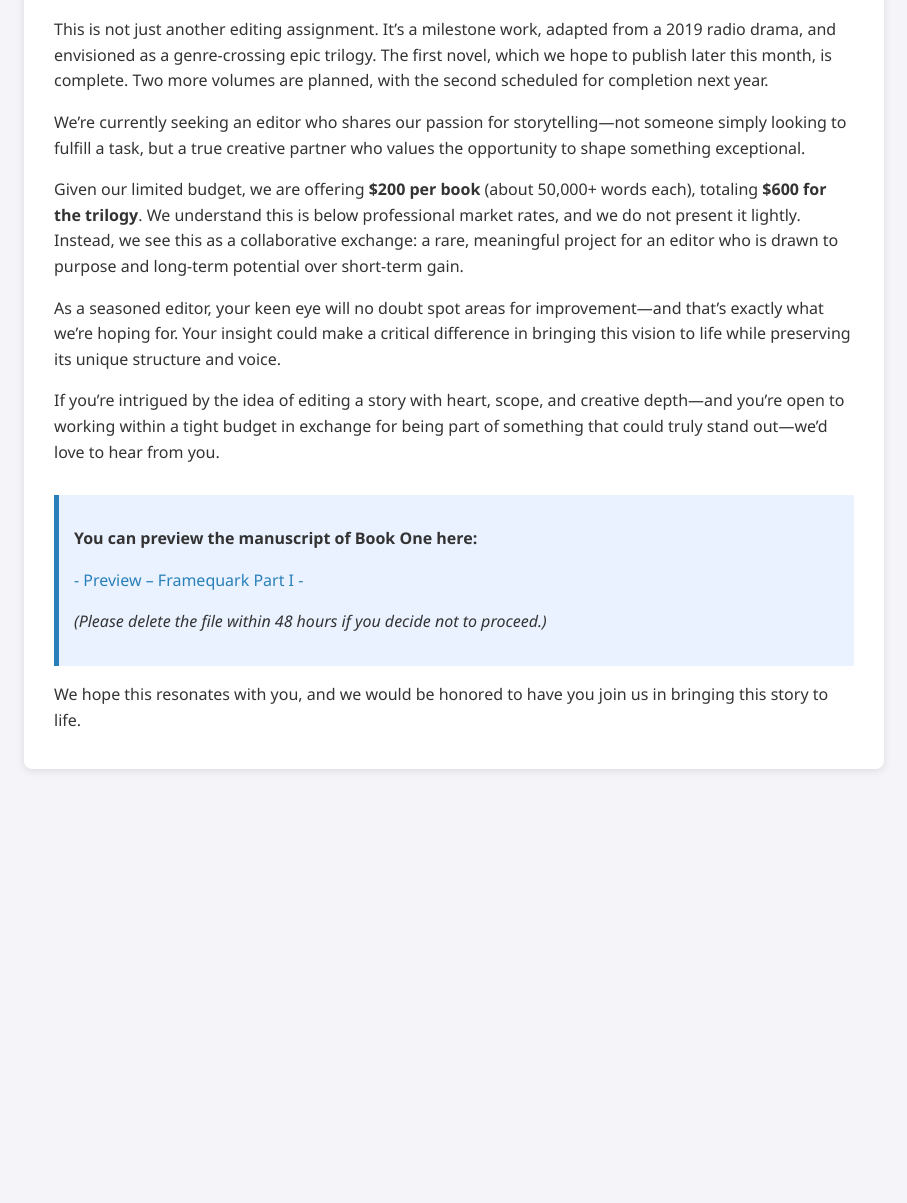
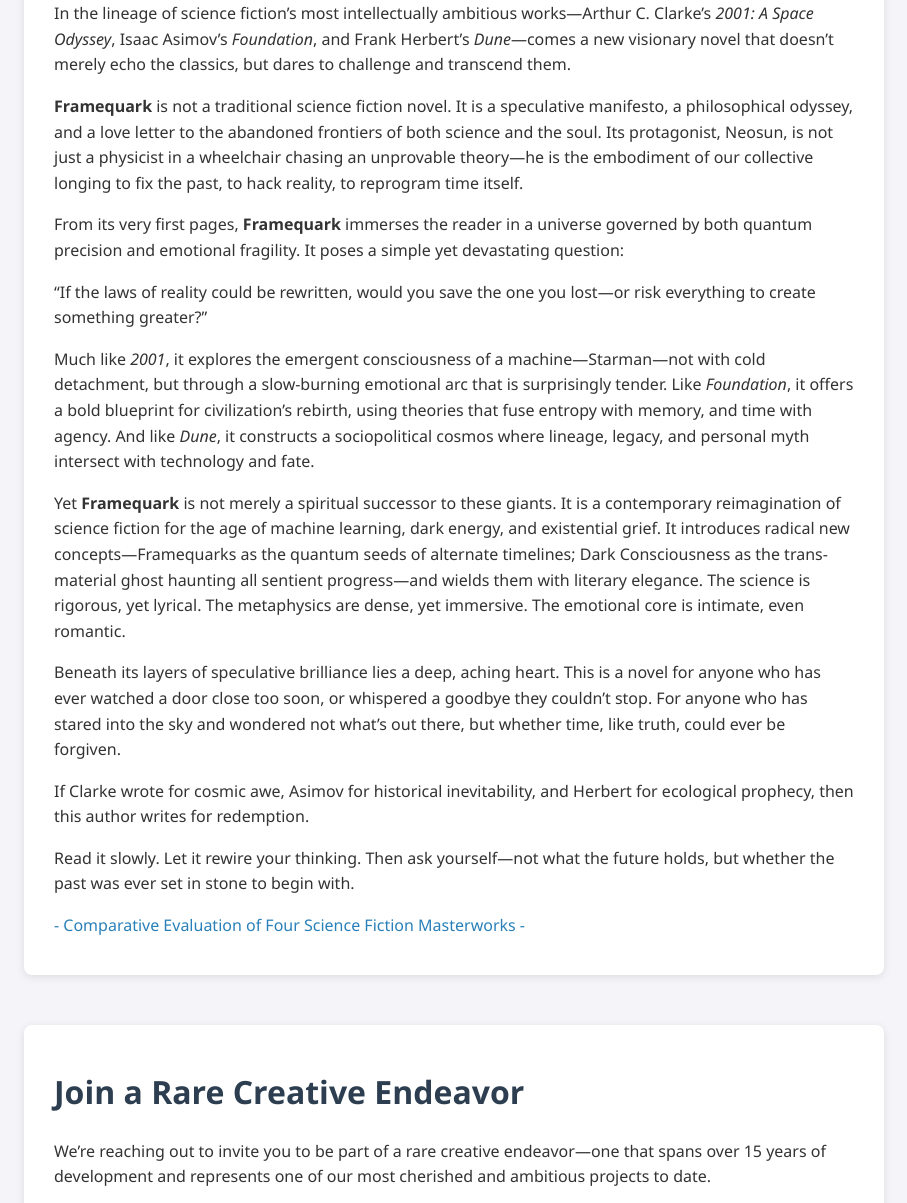
Before and after one commit to webio21/novel, a plain HTML site: page novel-editing-202505.html in a window 1280 px wide. Shown: the part 214-1417 px from the top of the page, without its empty margins (186-1093 px from the left). Before the commit the page ends 1033 px from the top, so only its background shows below. Drawn offline with Linux system fonts and the light colour scheme.

Commit message:
Update novel-editing-202505.html

```diff
--- a/novel-editing-202505.html
+++ b/novel-editing-202505.html
@@ -41,6 +41,32 @@
 </head>
 <body>
     <div class="container">
+        <h1>Critical Introduction: A Mirror Shattered, A Mind Reforged</h1>
+
+        <p>In the lineage of science fiction’s most intellectually ambitious works—Arthur C. Clarke’s <i>2001: A Space Odyssey</i>, Isaac Asimov’s <i>Foundation</i>, and Frank Herbert’s <i>Dune</i>—comes a new visionary novel that doesn’t merely echo the classics, but dares to challenge and transcend them.</p>
+
+        <p><strong>Framequark</strong> is not a traditional science fiction novel. It is a speculative manifesto, a philosophical odyssey, and a love letter to the abandoned frontiers of both science and the soul. Its protagonist, Neosun, is not just a physicist in a wheelchair chasing an unprovable theory—he is the embodiment of our collective longing to fix the past, to hack reality, to reprogram time itself.</p>
+
+        <p>From its very first pages, <strong>Framequark</strong> immerses the reader in a universe governed by both quantum precision and emotional fragility. It poses a simple yet devastating question:</p>
+
+        <div class="quote">
+            <p>“If the laws of reality could be rewritten, would you save the one you lost—or risk everything to create something greater?”</p>
+        </div>
+
+        <p>Much like <i>2001</i>, it explores the emergent consciousness of a machine—Starman—not with cold detachment, but through a slow-burning emotional arc that is surprisingly tender. Like <i>Foundation</i>, it offers a bold blueprint for civilization’s rebirth, using theories that fuse entropy with memory, and time with agency. And like <i>Dune</i>, it constructs a sociopolitical cosmos where lineage, legacy, and personal myth intersect with technology and fate.</p>
+
+        <p>Yet <strong>Framequark</strong> is not merely a spiritual successor to these giants. It is a contemporary reimagination of science fiction for the age of machine learning, dark energy, and existential grief. It introduces radical new concepts—Framequarks as the quantum seeds of alternate timelines; Dark Consciousness as the trans-material ghost haunting all sentient progress—and wields them with literary elegance. The science is rigorous, yet lyrical. The metaphysics are dense, yet immersive. The emotional core is intimate, even romantic.</p>
+
+        <p>Beneath its layers of speculative brilliance lies a deep, aching heart. This is a novel for anyone who has ever watched a door close too soon, or whispered a goodbye they couldn’t stop. For anyone who has stared into the sky and wondered not what’s out there, but whether time, like truth, could ever be forgiven.</p>
+
+        <p>If Clarke wrote for cosmic awe, Asimov for historical inevitability, and Herbert for ecological prophecy, then this author writes for redemption.</p>
+
+        <p>Read it slowly. Let it rewire your thinking. Then ask yourself—not what the future holds, but whether the past was ever set in stone to begin with.</p>
+
+        <p><a href="Funified-scoring.html">- Comparative Evaluation of Four Science Fiction Masterworks -</a></p>
+    </div>
+
+    <div class="container">
         <h1>Join a Rare Creative Endeavor</h1>
         <p>We’re reaching out to invite you to be part of a rare creative endeavor—one that spans over 15 years of development and represents one of our most cherished and ambitious projects to date.</p>
 
@@ -56,7 +82,7 @@
 
         <div class="cta">
             <p><strong>You can preview the manuscript of Book One here:</strong></p>
-            <p><a href="Framequark-Part1-202505.docx" download>- Preview – Framequark Part I -</a></p>
+            <p><a href="Framequark-Part1-202505.docx">- Preview – Framequark Part I -</a></p>
             <p><em>(Please delete the file within 48 hours if you decide not to proceed.)</em></p>
         </div>
 
```
